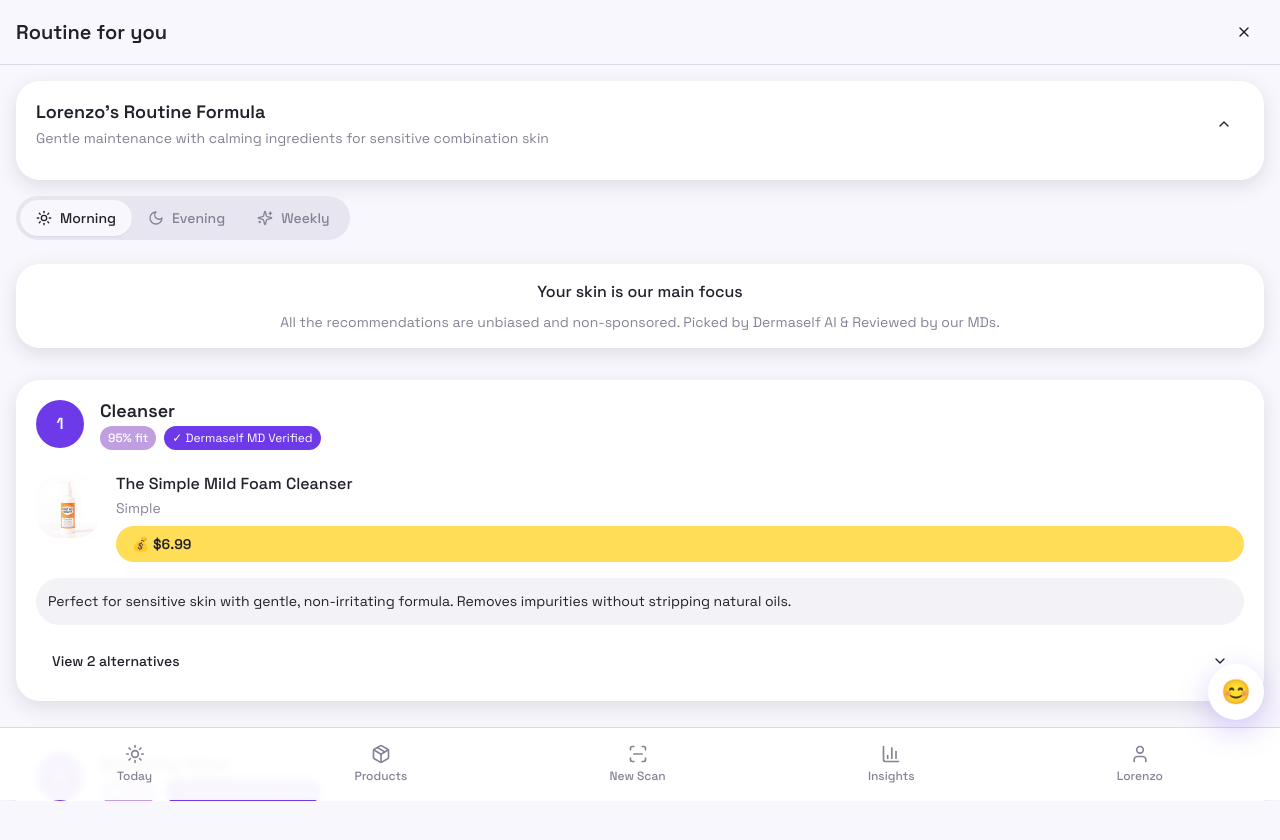
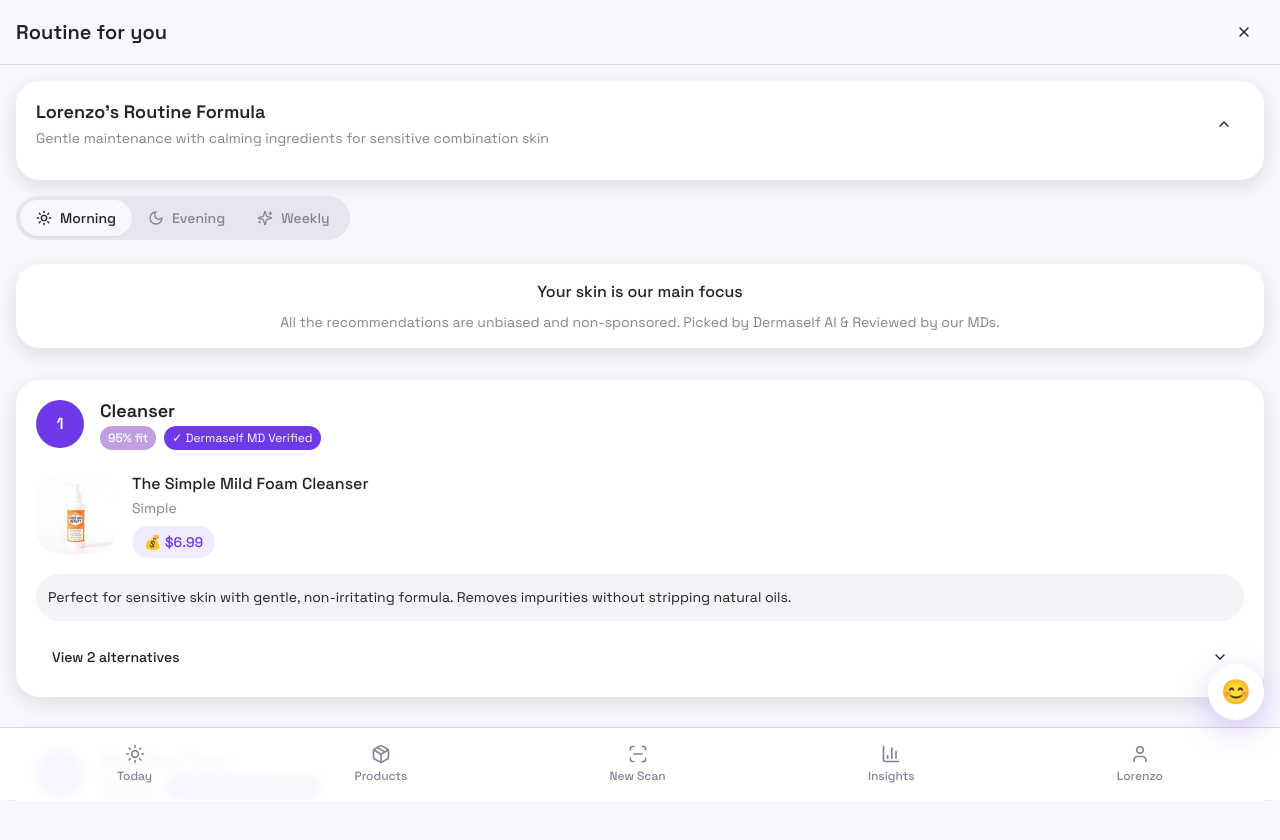
Before and after one commit to dermaself/skin-sync-pwa, a React (Vite) app: page /routine-for-you in a window 1280 px wide. Shown: the top 840 px of the page. Built offline with nearby package versions, Linux system fonts and the light colour scheme; the HTML template or start-up script is replaced by a standard one.

Commit message:
Fix button size and layout

```diff
--- a/src/pages/RoutineForYou.tsx
+++ b/src/pages/RoutineForYou.tsx
@@ -374,13 +374,13 @@ const RoutineForYou = () => {
               <img
                 src={step.product.image}
                 alt={step.product.name}
-                className="w-16 h-16 rounded-lg object-cover bg-muted"
+                className="w-20 h-20 rounded-lg object-cover bg-muted"
               />
             </div>
             <div className="flex-1 min-w-0">
               <h4 className="font-medium text-base leading-tight mb-1">{step.product.name}</h4>
               <p className="text-sm text-muted-foreground mb-2">{step.product.brand}</p>
-              <div className="price-pill text-sm">
+              <div className="inline-flex items-center gap-1 text-sm px-3 py-1.5 rounded-full bg-primary/10 text-primary font-medium">
                 💰 {step.product.price}
               </div>
             </div>
```
